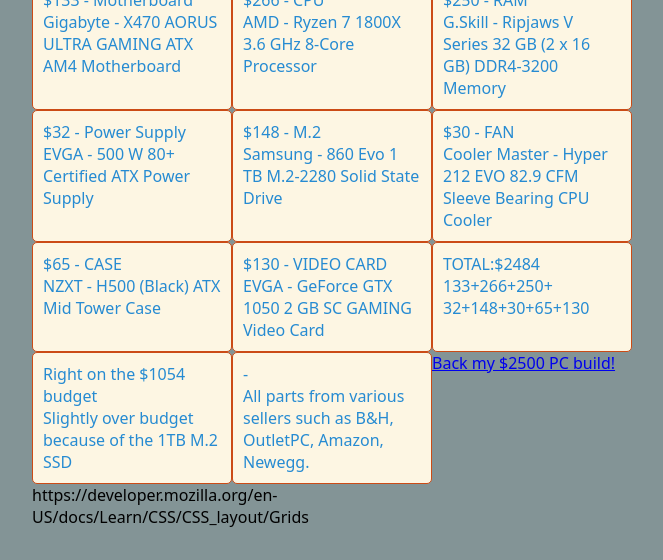
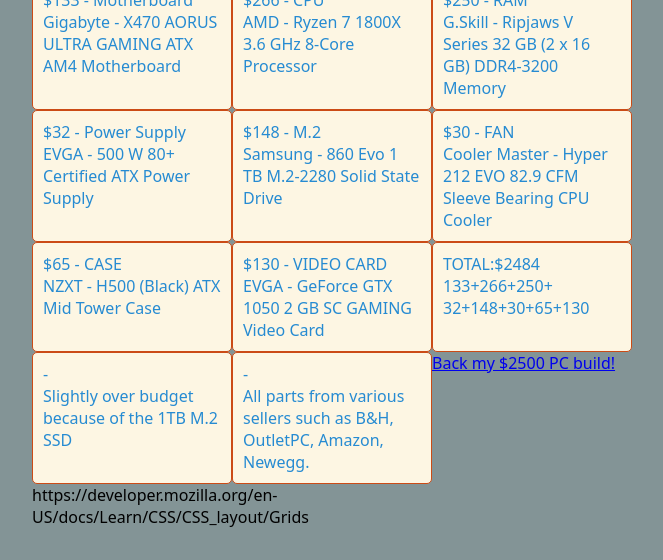
Before and after one commit to 42silasweis/42silasweis.github.io, a plain HTML site: page components1000.html in a window 1280 px wide. Shown: the part 254-814 px from the top of the page, without its empty margins (158-821 px from the left). Drawn offline with Linux system fonts and the light colour scheme.

Commit message:
Update components1000.html

```diff
--- a/components1000.html
+++ b/components1000.html
@@ -49,7 +49,7 @@
  <div>TOTAL:$2484 <br />133+266+250+
    32+148+30+65+130</div>
 
- <div>Right on the $1054 budget<br />Slightly over budget because of the 1TB M.2 SSD</div>
+ <div>-<br />Slightly over budget because of the 1TB M.2 SSD</div>
  <div>-<br />All parts from various sellers such as B&H, OutletPC, Amazon, Newegg.</div>
 
   <a href="components.html"> Back my $2500 PC build!</a>
```
